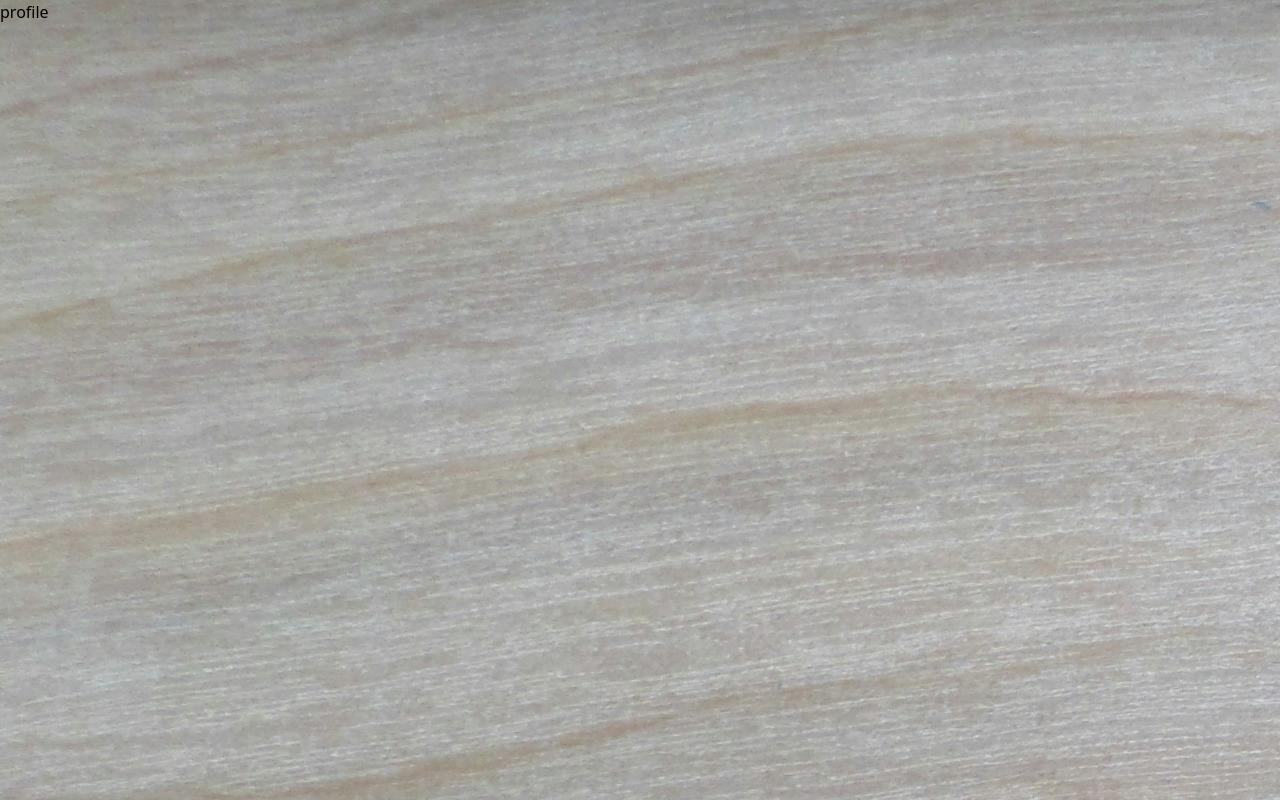
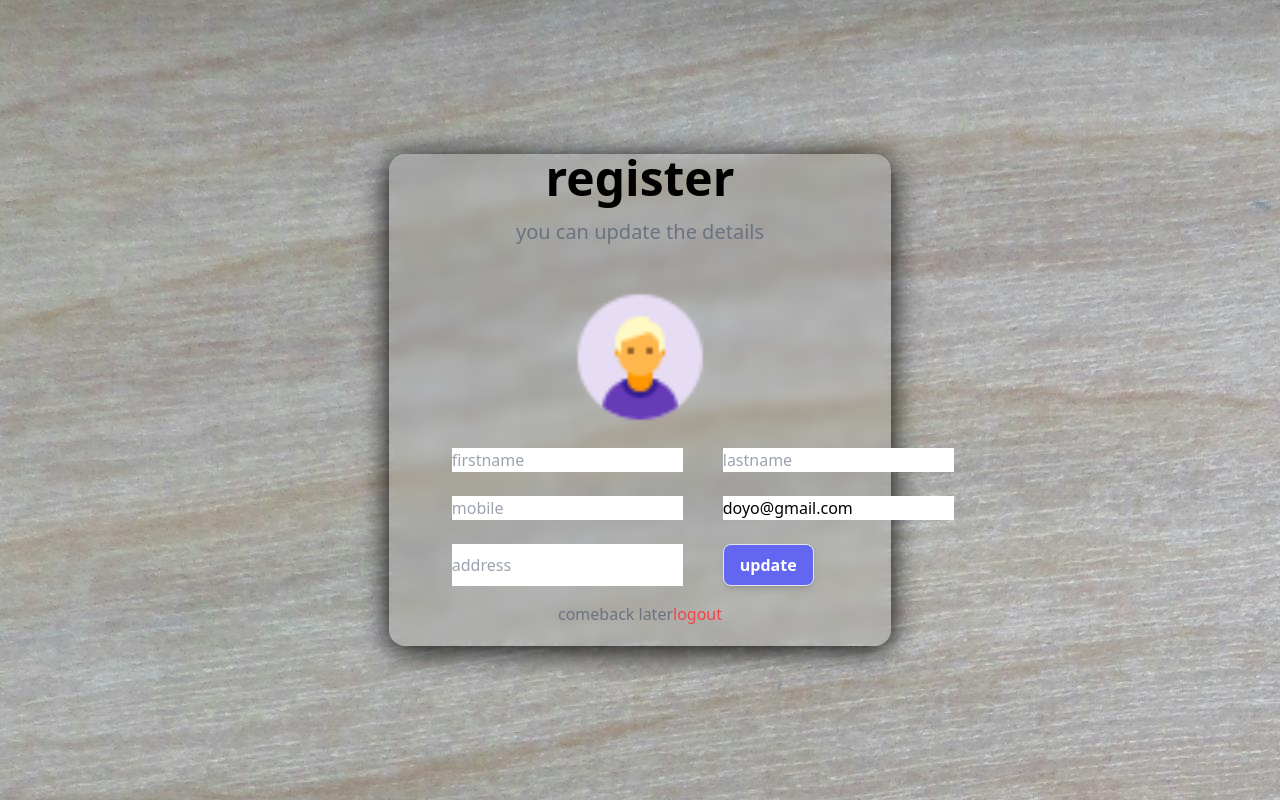
Before and after one commit to janitha-visna/MERN_app_userlogin, a React (Create React App) app in the folder client/: page /profile in a window 1280 px wide. Built offline with nearby package versions, Linux system fonts and the light colour scheme.

Commit message:
profile ui created

```diff
--- a/client/src/components/Profile.js
+++ b/client/src/components/Profile.js
@@ -1,5 +1,116 @@
-import React from "react";
+import React, { useState } from "react";
+import { Link } from "react-router-dom";
+import avatar from "../assets/avatar.png";
+import styles from "../styles/Username.module.css";
+import { Toaster } from "react-hot-toast";
+import { useFormik } from "formik";
+import { registerValidation } from "../helper/validate";
+import { profileValidation } from "../helper/validate";
+import convertToBase64 from "../helper/convert";
+
+import extend from '../styles/profile.module.css'
 
 export default function Profile() {
-  return <div>profile</div>;
+  const [file, setFile] = useState();
+
+  const formik = useFormik({
+    initialValues: {
+      firstname: "",
+      lastname: "",
+      email: "doyo@gmail.com",
+      username: "",
+      address: ""
+    },
+    validate: profileValidation,
+    validateOnBlur: false,
+    validateOnChange: false,
+    onSubmit: async (values) => {
+      values = await Object.assign(values, { profile: file || " " });
+      console.log(values);
+    },
+  });
+
+  /**formik dosent support file upload so we need to create this handler */
+  const onUpload = async (e) => {
+    const base64 = await convertToBase64(e.target.files[0]);
+    setFile(base64);
+  };
+
+  return (
+    <div className="container mx-auto">
+      <Toaster position="top-center" reverseOrder={false}></Toaster>
+      <div className="flex justify-center items-center h-screen">
+        <div className={`${styles.glass} ${extend.glass}`}>
+          <div className="title flex flex-col items-center">
+            <h4 className="text-5xl font-bold">register</h4>
+            <span className="py-4 text-xl w-2/3 text-center text-gray-500">
+              you can update the details
+            </span>
+          </div>
+          <form className="py-1" onSubmit={formik.handleSubmit}>
+            <div className="profile flex justify-center py-4">
+              <label htmlFor="profile">
+                <img
+                  className={styles.profile_img}
+                  src={file || avatar}
+                  alt="avatar"
+                />
+              </label>
+              <input
+                onChange={onUpload}
+                type="file"
+                id="profile"
+                name="profile"
+              />
+            </div>
+            <div className="textbox flex flex-col items-center gap-6">
+              <div className="name flex w-3/4 gap-10">
+                <input
+                  {...formik.getFieldProps("firstName")}
+                  type="text"
+                  placeholder="firstname"
+                />
+                <input
+                  {...formik.getFieldProps("lastName")}
+                  type="text"
+                  placeholder="lastname"
+                />
+              </div>
+
+              <div className="name flex w-3/4 gap-10">
+                <input
+                  {...formik.getFieldProps("mobile")}
+                  type="text"
+                  placeholder="mobile"
+                />
+                <input
+                  {...formik.getFieldProps("email")}
+                  type="text"
+                  placeholder="email"
+                />
+              </div>
+              <div className="name flex w-3/4 gap-10">
+                <input
+                  {...formik.getFieldProps("address")}
+                  type="text"
+                  placeholder="address"
+                />
+                <button className={styles.btn} type="submit">
+                  update
+                </button>
+              </div>
+            </div>
+            <div className="text-center py-4">
+              <span className="text-gray-500">
+                comeback later
+                <Link className="text-red-500" to="/logout">
+                  logout
+                </Link>
+              </span>
+            </div>
+          </form>
+        </div>
+      </div>
+    </div>
+  );
 }
--- a/client/src/components/Register.js
+++ b/client/src/components/Register.js
@@ -8,12 +8,11 @@ import { registerValidation } from "../helper/validate";
 import convertToBase64 from "../helper/convert";
 
 export default function Register() {
-
- const[file,setFile] = useState()
+  const [file, setFile] = useState();
 
   const formik = useFormik({
     initialValues: {
-      email: "doyo@gmailcom",
+      email: "doyo@gmail.com",
       username: "example123",
       password: "admin123",
     },
@@ -21,16 +20,16 @@ export default function Register() {
     validateOnBlur: false,
     validateOnChange: false,
     onSubmit: async (values) => {
-        values = await Object.assign(values, {profile : file || ' '})
+      values = await Object.assign(values, { profile: file || " " });
       console.log(values);
     },
   });
 
   /**formik dosent support file upload so we need to create this handler */
-  const onUpload = async e =>{
+  const onUpload = async (e) => {
     const base64 = await convertToBase64(e.target.files[0]);
     setFile(base64);
-  }
+  };
 
   return (
     <div className="container mx-auto">
@@ -46,9 +45,18 @@ export default function Register() {
           <form className="py-1" onSubmit={formik.handleSubmit}>
             <div className="profile flex justify-center py-4">
               <label htmlFor="profile">
-                <img className={styles.profile_img} src={file || avatar} alt="avatar" />
+                <img
+                  className={styles.profile_img}
+                  src={file || avatar}
+                  alt="avatar"
+                />
               </label>
-              <input onChange={onUpload} type="file" id="profile" name="profile" />
+              <input
+                onChange={onUpload}
+                type="file"
+                id="profile"
+                name="profile"
+              />
             </div>
             <div className="textbox flex flex-col items-center gap-6">
               <input
@@ -74,7 +82,7 @@ export default function Register() {
               <span className="text-gray-500">
                 already registerd?
                 <Link className="text-red-500" to="/">
-                 login
+                  login
                 </Link>
               </span>
             </div>
--- a/client/src/helper/validate.js
+++ b/client/src/helper/validate.js
@@ -74,3 +74,10 @@ function emailVerify(error = {}, values) {
   }
   return error;
 }
+
+/** validate profile page */
+
+export async function profileValidation(values){
+    const errors = emailVerify({},values);
+    return errors;
+}
```
Also changed, not shown: client/src/styles/profile.module.css (added).
